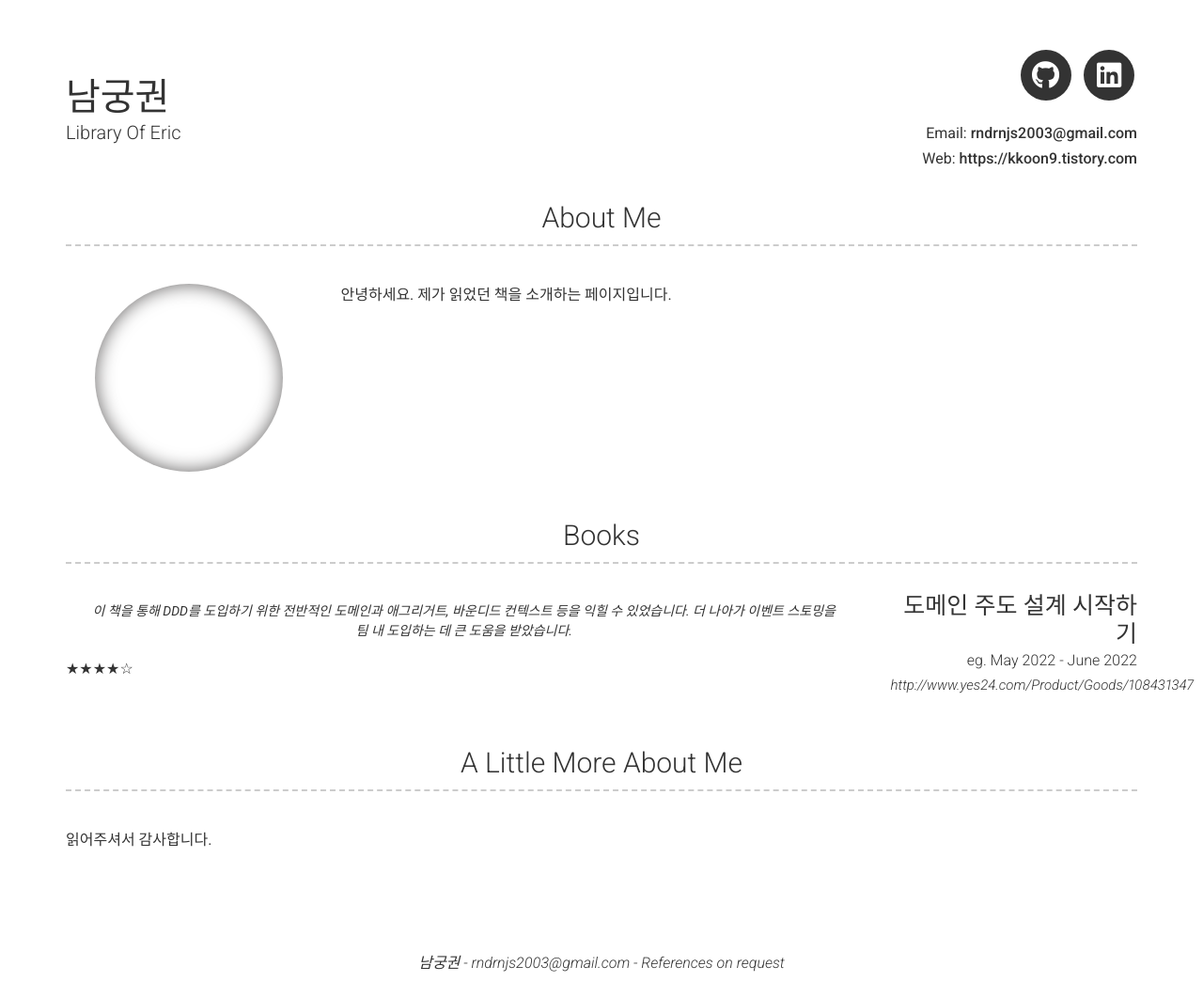
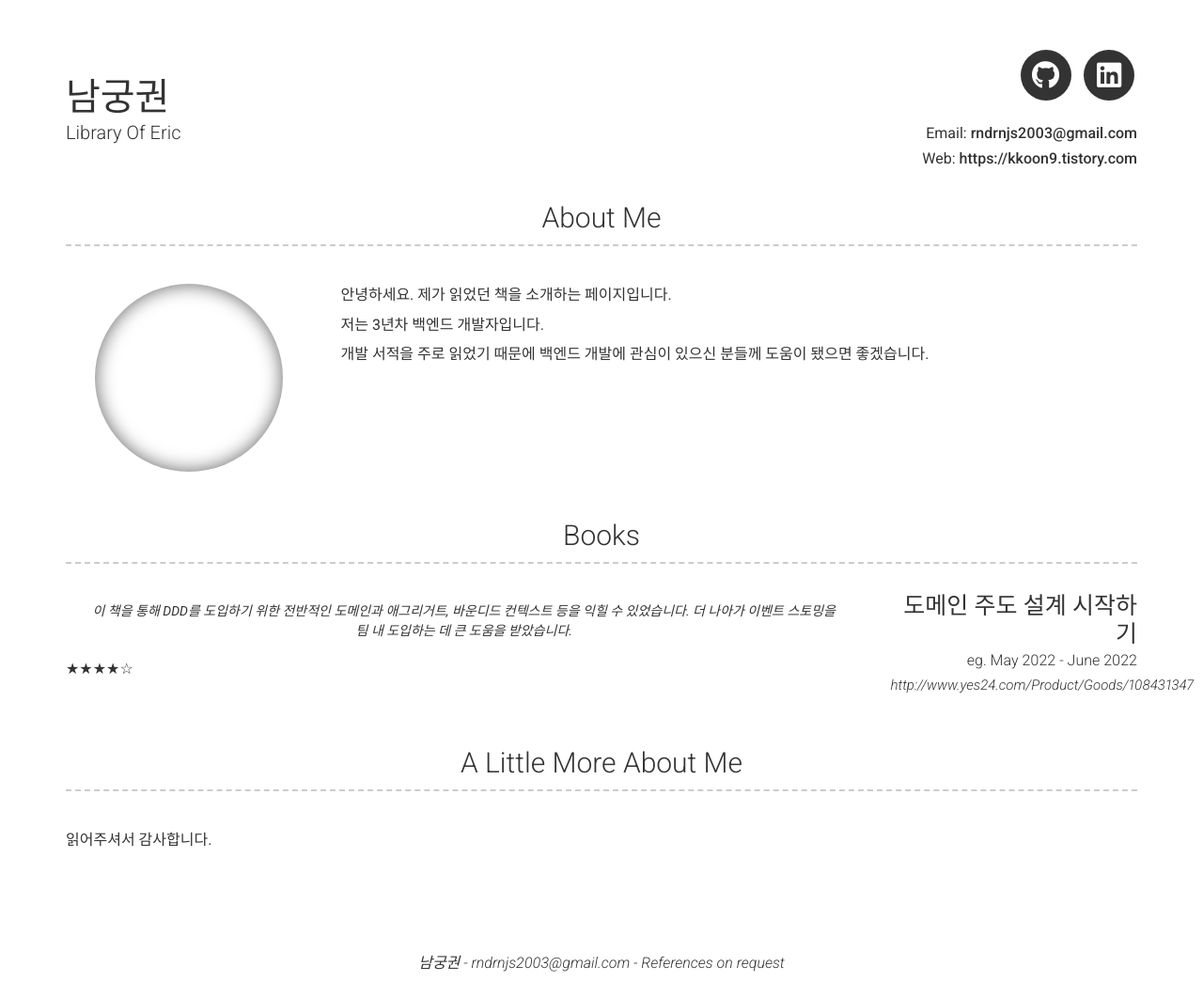
Before and after one commit to kkoon9/kkoon9.github.io, a Jekyll site: the page built from index.md, in a window 1280 px wide. Shown: the whole page at 94% size. Built offline with Jekyll 4.4.1, drawn with Linux system fonts in a browser that asks for light colours; nearby versions of some CDN libraries.

Commit message:
fix: 나에 대한 소개 좀 더 추가
Signed-off-by: kkoon9 <rndrnjs2003@gmail.com>

```diff
--- a/_config.yml
+++ b/_config.yml
@@ -36,6 +36,10 @@ about_profile_image: kkoon9.jpeg
 about_content: | # this will include new lines to allow paragraphs
   안녕하세요. 제가 읽었던 책을 소개하는 페이지입니다.
 
+  저는 3년차 백엔드 개발자입니다.
+
+  개발 서적을 주로 읽었기 때문에 백엔드 개발에 관심이 있으신 분들께 도움이 됐으면 좋겠습니다.
+
 content:
   - title: Books
     layout: list
@@ -44,7 +48,7 @@ content:
         title: 도메인 주도 설계 시작하기
         caption: eg. May 2022 - June 2022
         link: http://www.yes24.com/Product/Goods/108431347
-        quote: >
+        quote: |
           이 책을 통해 DDD를 도입하기 위한 전반적인 도메인과 애그리거트, 바운디드 컨텍스트 등을 익힐 수 있었습니다.
 
           더 나아가 이벤트 스토밍을 팀 내 도입하는 데 큰 도움을 받았습니다.
```
